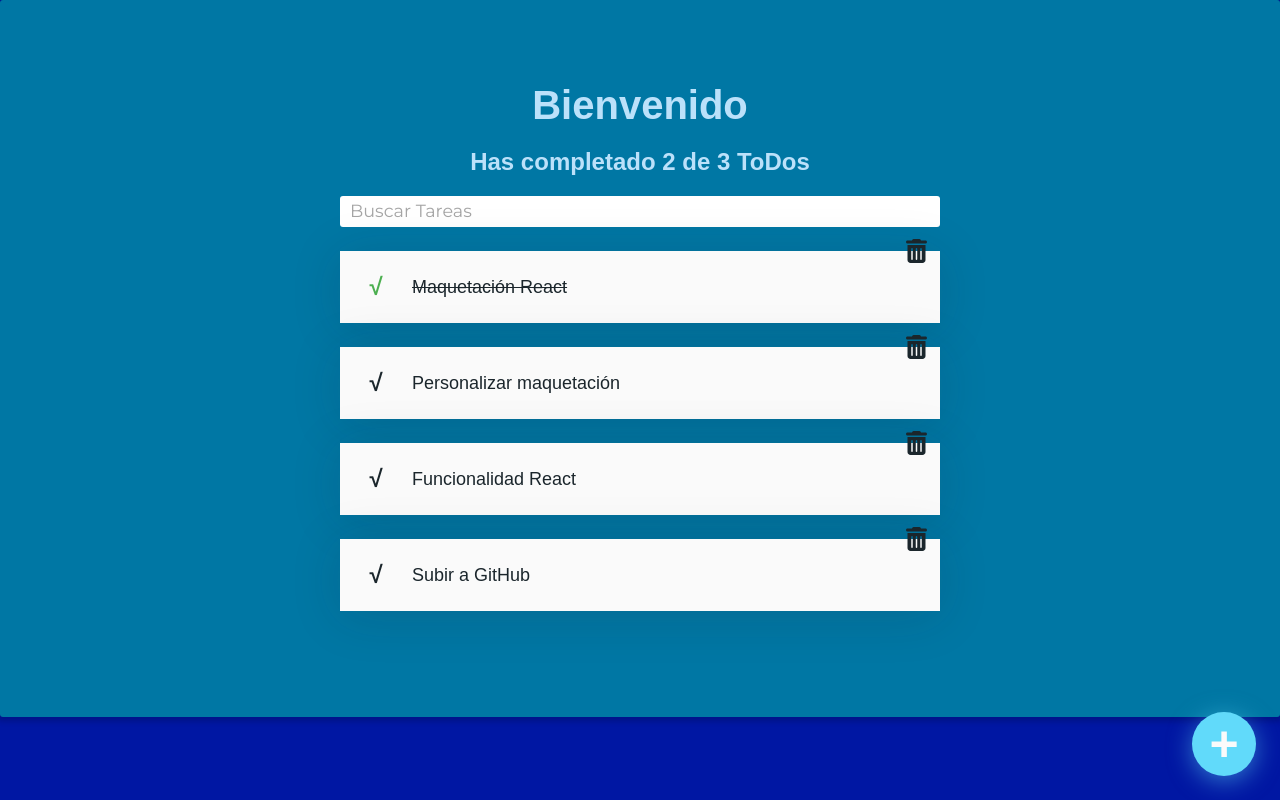
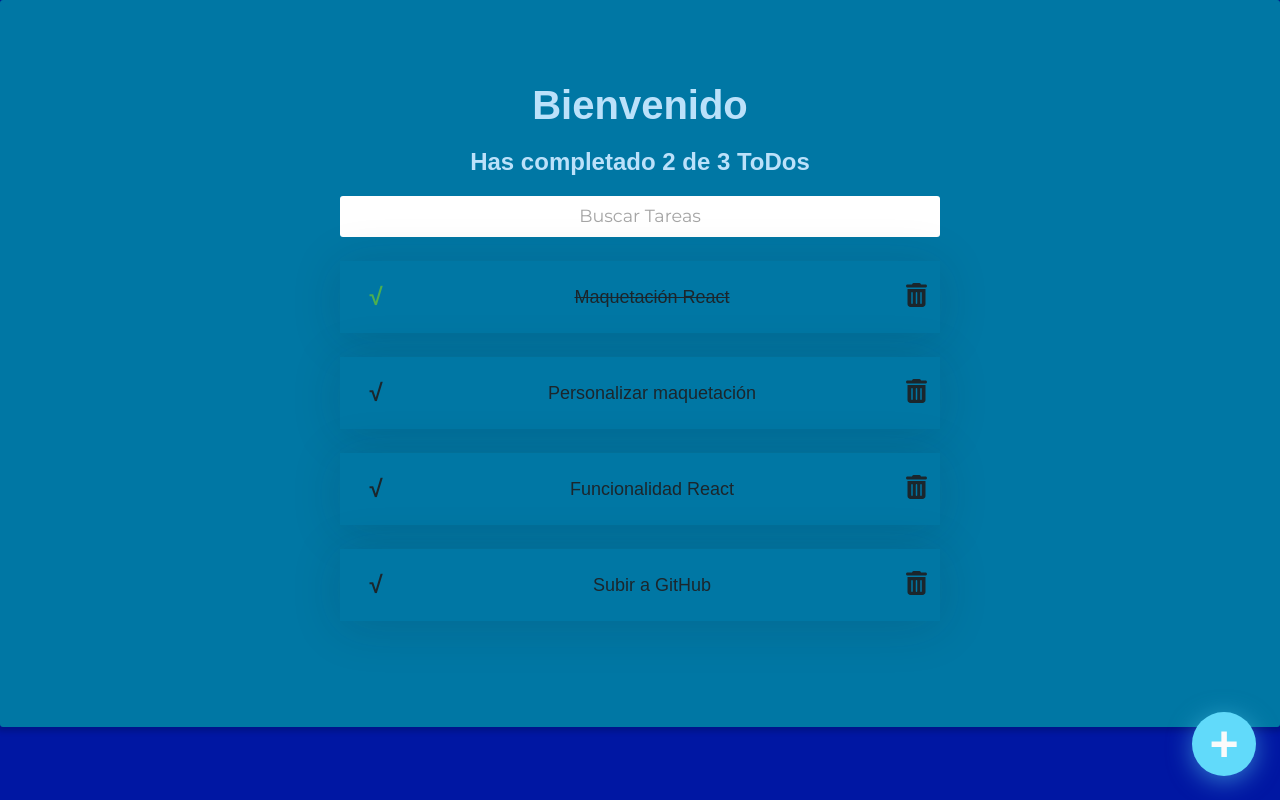
Before and after one commit to fabnupi23/curso-intro-react, a React (Create React App) app: page / in a window 1280 px wide. Built offline with nearby package versions, Linux system fonts and the light colour scheme.

Commit message:
Centrandp texto de los input

```diff
--- a/src/TodoItem.css
+++ b/src/TodoItem.css
@@ -4,13 +4,15 @@
   margin: 0 auto;
   display: flex;
   flex-direction: column;
-  background-color: #FAFAFA;
+  background-color: #0077A4;
   position: relative;
   display: flex;
   justify-content: center;
   align-items: center;
   margin-top: 24px;
   box-shadow: 0px 5px 50px rgba(32, 35, 41, 0.15);
+  text-align: center;
+
 }
 
 .TodoItem-p {
@@ -46,7 +48,7 @@
 
 .Icon-delete {
   position: absolute;
-  top: -24px;
+  top: 10px;
   right: 0;
 }
 .Icon-delete:hover {
--- a/src/TodoSearch.css
+++ b/src/TodoSearch.css
@@ -2,6 +2,7 @@
   font-family: 'Overpass', sans-serif;
   font-size: 110%;
   color: #1b262c;
+  text-align: center;
 
   width: 100%;
   max-width: 600px;
@@ -12,7 +13,7 @@
   align-items: center;
 
   margin-bottom: 10px;
-  padding: 5px 5px 5px 10px;
+  padding: 10px 10px 10px 10px;
 
   box-sizing: border-box;
 
```
